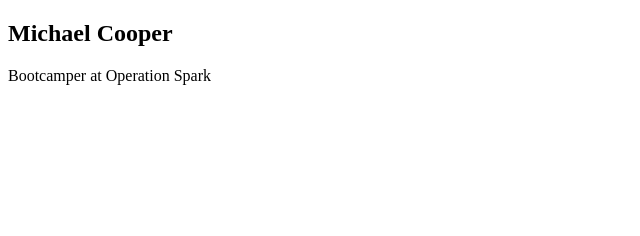
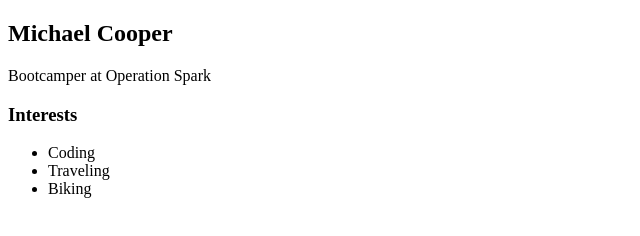
Before and after one commit to mpcooper23/first-website.github.io, a plain HTML site: page index.html in a window 1280 px wide. Shown: the whole page, without its empty margins (0-640 px from the left). Drawn offline with Linux system fonts and the light colour scheme.

Commit message:
Step 6: Interests

```diff
--- a/index.html
+++ b/index.html
@@ -18,6 +18,14 @@
                 <div class="content">
                   <h2> Michael Cooper </h2>
                   <p>Bootcamper at Operation Spark</p>
+                  <div id="interests">
+                    <h3>Interests</h3>
+                    <ul>
+                        <li>Coding</li>
+                        <li>Traveling</li>
+                        <li>Biking</li>
+                    </ul>
+                </div>
                 </div>
             </main>
         </div>
```
